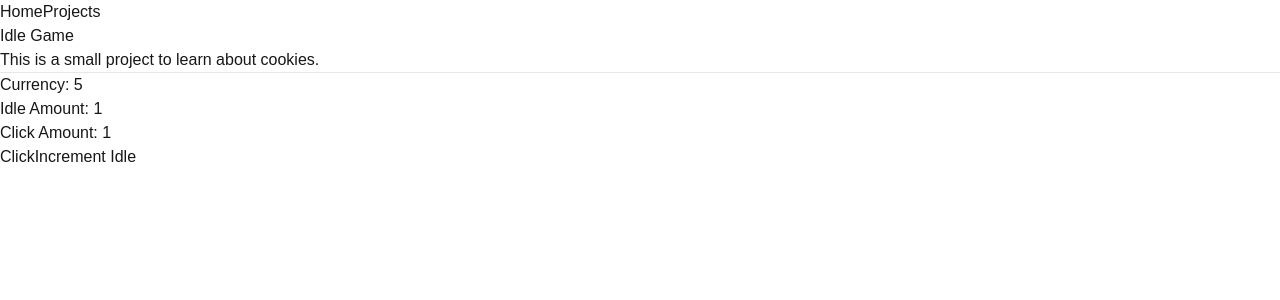
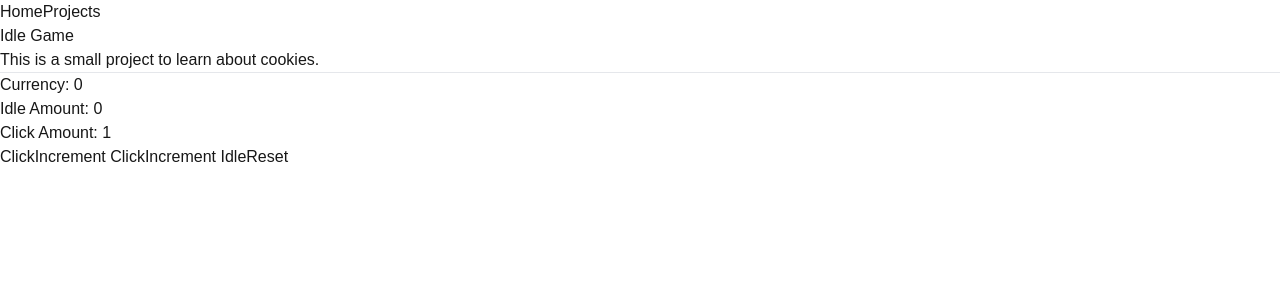
Before and after one commit to ymumberson/Tailwind-Portfolio, a Next.js app: page /projects/idle-game in a window 1280 px wide. Shown: the top 300 px of the page. Built offline with nearby package versions, Linux system fonts and the light colour scheme; no server answers.

Commit message:
Added reset button to reset currency to 0, and added buttons to increment the idle and click amounts.

```diff
--- a/src/app/projects/idle-game/page.tsx
+++ b/src/app/projects/idle-game/page.tsx
@@ -23,7 +23,7 @@ const Loading = () => {
 const idleGame = () => {
     const [currency, setCurrency] = useState(-1);
     const [clickAmount, setClickAmount] = useState(1);
-    const [idleAmount, setIdleAmount] = useState(1);
+    const [idleAmount, setIdleAmount] = useState(0);
 
     const idleAmountRef = useRef(idleAmount);
     useEffect(() => {
@@ -66,8 +66,10 @@ const idleGame = () => {
                     <div>Currency: {currency}</div>
                     <div>Idle Amount: {idleAmount}</div>
                     <div>Click Amount: {clickAmount}</div>
-                    <button onClick={() => incrementCounter(clickAmount)}>Click</button>
-                    <button onClick={() => setIdleAmount(old => {return old+1;})}>Increment Idle</button>
+                    <button onClick={() => incrementCounter(clickAmount)} className="px-1 border rounded-lg">Click</button>
+                    <button onClick={() => setClickAmount(old => {return old+0.1;})} className="px-1 border rounded-lg">Increment Click</button>
+                    <button onClick={() => setIdleAmount(old => {return old+0.01;})} className="px-1 border rounded-lg">Increment Idle</button>
+                    <button onClick={() => setCurrency(0)} className="px-1 border rounded-lg">Reset</button>
                 </div>
             }
         </Project>
```
